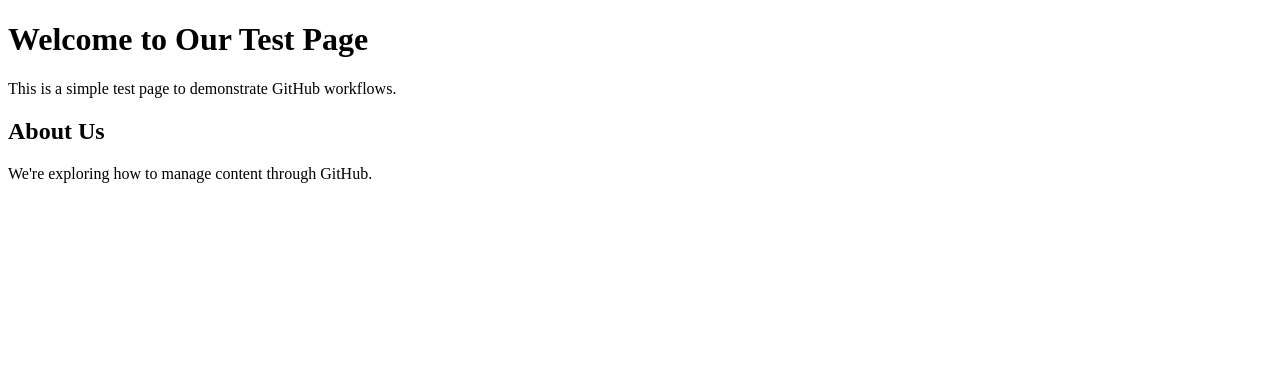
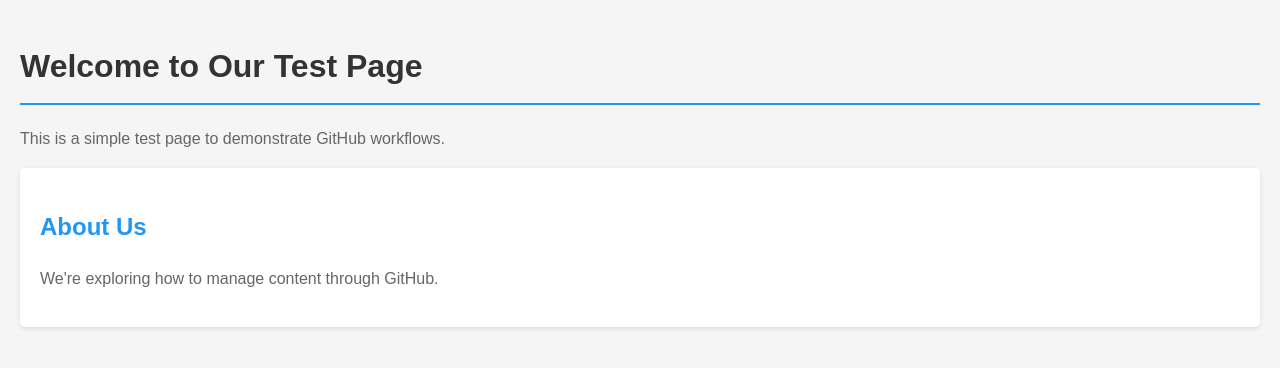
Before and after one commit to masserfx/novy-test, a plain HTML site: page index.html in a window 1280 px wide. Drawn offline with Linux system fonts and the light colour scheme.

Commit message:
Add CSS styling to the page

```diff
--- a/index.html
+++ b/index.html
@@ -4,6 +4,32 @@
     <meta charset="UTF-8">
     <meta name="viewport" content="width=device-width, initial-scale=1.0">
     <title>Welcome to Novy Test</title>
+    <style>
+        body {
+            font-family: Arial, sans-serif;
+            line-height: 1.6;
+            margin: 0;
+            padding: 20px;
+            background-color: #f5f5f5;
+        }
+        h1 {
+            color: #333;
+            border-bottom: 2px solid #2196F3;
+            padding-bottom: 10px;
+        }
+        .content {
+            background-color: white;
+            padding: 20px;
+            border-radius: 5px;
+            box-shadow: 0 2px 5px rgba(0,0,0,0.1);
+        }
+        h2 {
+            color: #2196F3;
+        }
+        p {
+            color: #666;
+        }
+    </style>
 </head>
 <body>
     <h1>Welcome to Our Test Page</h1>
```
